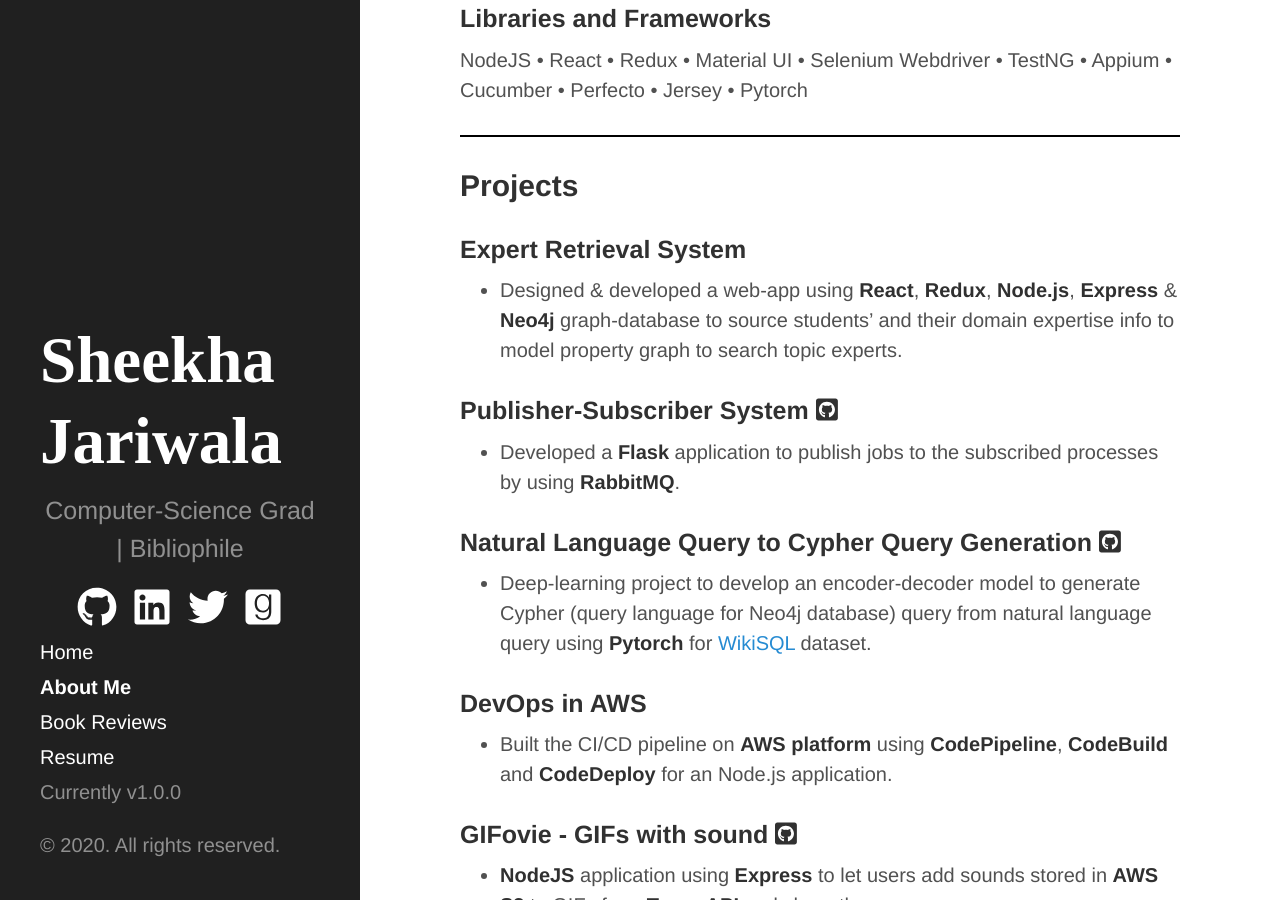
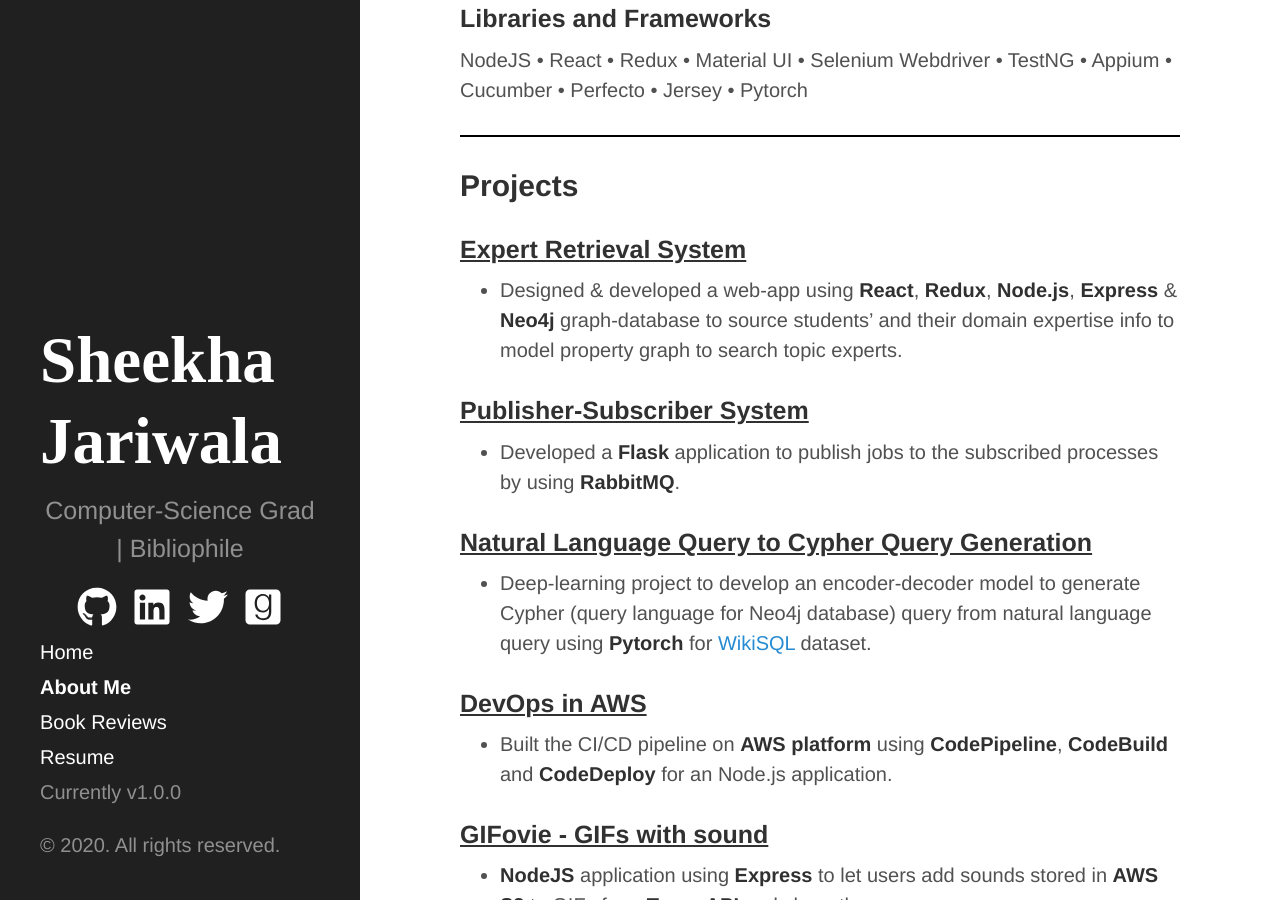
Before and after one commit to SheekhaJ/SheekhaJ.github.io, a Jekyll site: the page built from about.md, in a window 1280 px wide and 900 px high, scrolled down 2239 px. Built offline with Jekyll 4.4.1, drawn with Linux system fonts in a browser that asks for light colours; nearby versions of some CDN libraries.

Commit message:
Replaced github icon with a tag with links

```diff
--- a/about.md
+++ b/about.md
@@ -49,28 +49,28 @@
 ---
 
 ## Projects
-### Expert Retrieval System
+### <a title="View code on Github" target="_blank" style="text-decoration:underline;color:#313131"> Expert Retrieval System </a>
 * Designed & developed a web-app using **React**, **Redux**, **Node.js**, **Express** & **Neo4j** graph-database to source students’ and their domain expertise info to model property graph to search topic experts.
 
-### Publisher-Subscriber System <a href="https://github.com/SheekhaJ/rabbitmq-sample" alt="View on Github"> <i class="fab fa-github-square" style="color:313131"></i></a>
+### <a href="https://github.com/SheekhaJ/rabbitmq-sample" title="View code on Github" target="_blank" style="text-decoration:underline;color:#313131">Publisher-Subscriber System</a>
 * Developed a **Flask** application to publish jobs to the subscribed processes by using **RabbitMQ**.
 
-### Natural Language Query to Cypher Query Generation <a href="https://github.com/SheekhaJ/CS535_final_project" alt="View on Github"> <i class="fab fa-github-square" style="color:313131"></i></a>
+### <a href="https://github.com/SheekhaJ/CS535_final_project" title="View on Github" target="_blank" style="text-decoration:underline;color:#313131"> Natural Language Query to Cypher Query Generation </a>
 * Deep-learning project to develop an encoder-decoder model to generate Cypher (query language for Neo4j database) query from natural language query using **Pytorch** for <a href="https://github.com/salesforce/WikiSQL">WikiSQL</a> dataset.
 
-### DevOps in AWS
+### <a title="View code on Github" target="_blank" style="text-decoration:underline;color:#313131"> DevOps in AWS </a>
 * Built the CI/CD pipeline on **AWS platform** using **CodePipeline**, **CodeBuild** and **CodeDeploy** for an Node.js application.
 
-### GIFovie - GIFs with sound <a href="https://github.com/SheekhaJ/Gifovie" alt="View on Github"> <i class="fab fa-github-square" style="color:313131"></i></a>
+### <a href="https://github.com/SheekhaJ/Gifovie" title="View on Github" target="_blank" style="text-decoration:underline;color:#313131">  GIFovie - GIFs with sound </a>
 * **NodeJS** application using **Express** to let users add sounds stored in **AWS S3** to GIFs from **Tenor API** and share them.
 
-### Natural Language Processing - Language Model Development <a href="https://github.com/SheekhaJ/CS-539-NaturalLanguageProcessing" alt="View on Github"> <i class="fab fa-github-square" style="color:#313131"></i></a>
+### <a href="https://github.com/SheekhaJ/CS-539-NaturalLanguageProcessing" title="View on Github" target="_blank" style="text-decoration:underline;color:#313131"> Natural Language Processing - Language Model Development </a>
 * Developed language model for translation between English and Japanese Katakana using **Carmel** and **Viterbi algorithm**.
 
-### Data-science library upgrade behavior study
+### <a title="View code on Github" target="_blank" style="text-decoration:underline;color:#313131"> Data-science library upgrade behavior study </a>
 * Study of over 3000 Git repositories to analyze developer behavior in upgrading dependencies versions in Python data-science projects.
 
-### Applied Machine Learning Projects <a href="https://github.com/SheekhaJ/CS519AppliedMachineLearning" alt="View on Github"> <i class="fab fa-github-square" style="color:313131"></i></a>
+### <a href="https://github.com/SheekhaJ/CS519AppliedMachineLearning" title="View on Github"  target="_blank" style="text-decoration:underline;color:#313131">  Applied Machine Learning Projects </a>
 * Developed models for salary prediction, house price prediction and movie review sentiment analysis using different machine learning algorithms of **scikit** library.
 
 ---
@@ -84,10 +84,4 @@
 
 Have questions or suggestions? Feel free to [open an issue on GitHub](https://github.com/SheekhaJ.github.io/issues/new) or contact me on any of the social media platforms mentioned on the sidebar.
 
-<!-- <p class="message">
-  Hey there! This page is included as an example. Feel free to customize it for your own use upon downloading. Carry on!
-</p> -->
-
-
-
 <!-- <a class="twitter-timeline" data-width="480" data-height="640" data-theme="dark" href="https://twitter.com/ShikhaJariwla?ref_src=twsrc%5Etfw">Tweets by ShikhaJariwla</a> <script async src="https://platform.twitter.com/widgets.js" charset="utf-8"></script> -->
```
